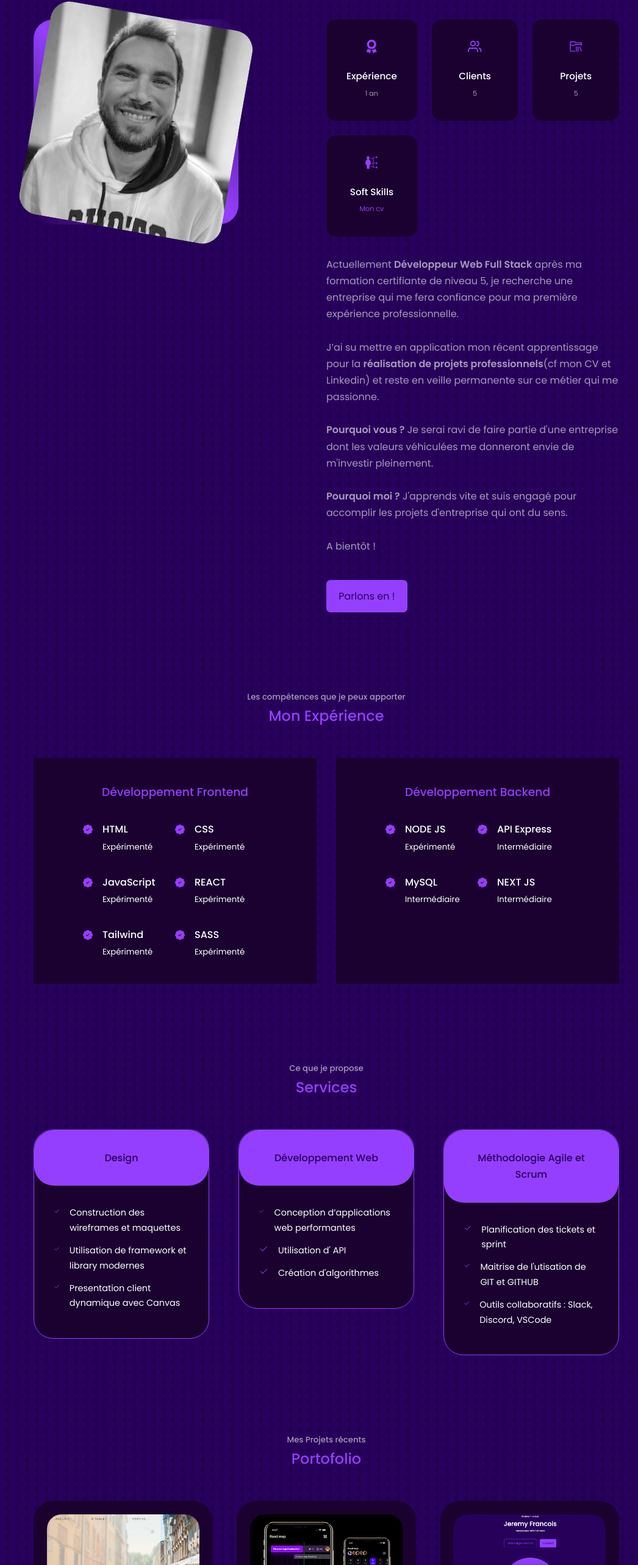
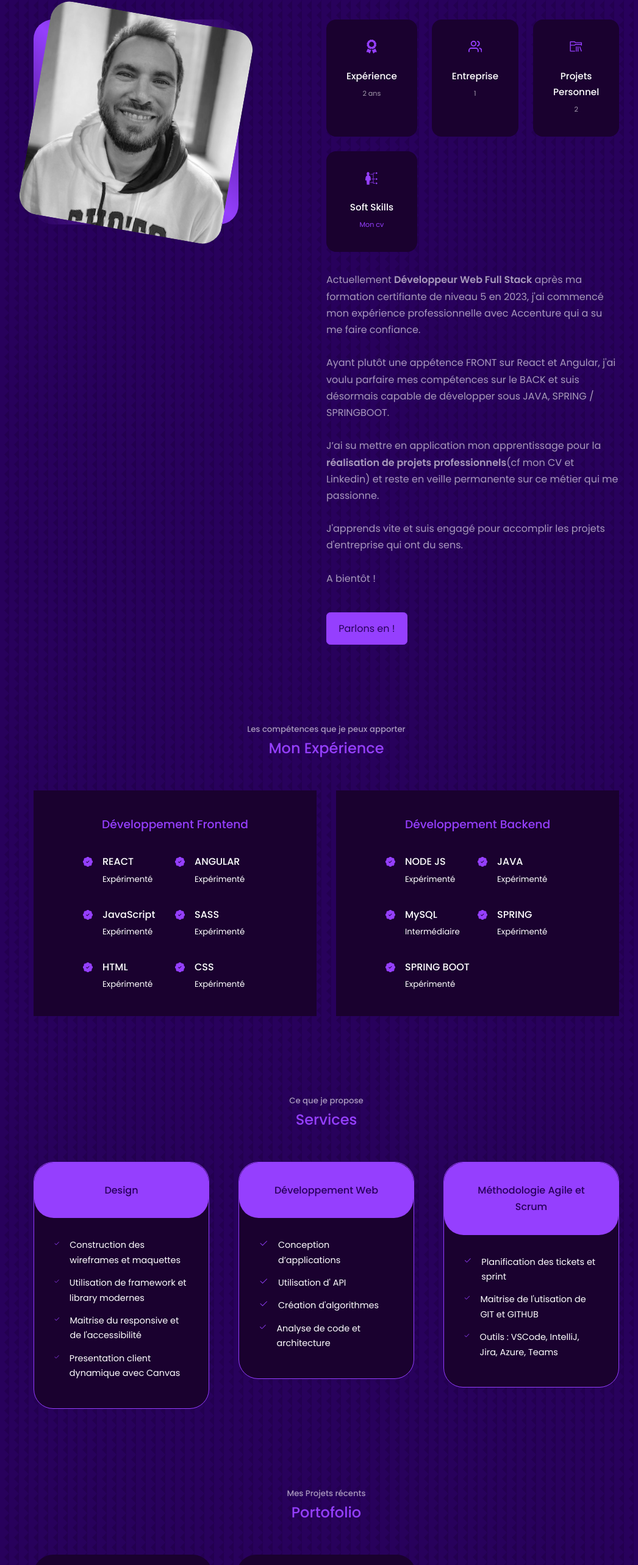
Before and after one commit to Jayroots/react_portofolio, a React (Create React App) app: page / in a window 1280 px wide. Shown: the part 1007-3573 px from the top of the page at 61% size, without its empty margins (105-1151 px from the left). Built offline with nearby package versions, Linux system fonts and the light colour scheme.

Commit message:
mise a jour experiences

```diff
--- a/src/components/about/About.jsx
+++ b/src/components/about/About.jsx
@@ -28,17 +28,17 @@ const About = () => {
             <article className='about__card'>
               <FaAward className='about__icon' />
               <h5>Expérience</h5>
-              <small>1 an</small>
+              <small>2 ans</small>
             </article>
             <article className='about__card'>
               <FiUsers className='about__icon' />
-              <h5>Clients</h5>
-              <small>5</small>
+              <h5>Entreprise</h5>
+              <small>1</small>
             </article>
             <article className='about__card'>
               <VscFolderLibrary className='about__icon' />
-              <h5>Projets</h5>
-              <small>5</small>
+              <h5>Projets Personnel</h5>
+              <small>2</small>
             </article>
             <article className='about__card'>
               <GiSkills className='about__icon' />
@@ -47,19 +47,19 @@ const About = () => {
             </article>
           </div>
           <p>
-          Actuellement <strong>Développeur Web Full Stack</strong> après ma formation certifiante de niveau 5,
-          je recherche une entreprise qui me fera confiance pour ma première expérience professionnelle.
+          Actuellement <strong>Développeur Web Full Stack</strong> après ma formation certifiante de niveau 5 en 2023,
+          j'ai commencé mon expérience professionnelle avec Accenture qui a su me faire confiance.
 
             <br /><br />
-
-            J’ai su mettre en application mon récent apprentissage pour la <strong>réalisation de projets professionnels</strong>
+            Ayant plutôt une appétence FRONT sur React et Angular, j'ai voulu parfaire mes compétences
+            sur le BACK et suis désormais capable de développer sous JAVA, SPRING / SPRINGBOOT.
+            <br /> <br />
+            J’ai su mettre en application mon apprentissage pour la <strong>réalisation de projets professionnels</strong>
             (cf mon CV et Linkedin) et reste en veille permanente sur ce métier qui me passionne.
             <br /><br />
-            <strong>Pourquoi vous ?</strong> Je serai ravi de faire partie d'une entreprise dont les valeurs véhiculées
-             me donneront envie de m'investir pleinement.
-            <br /> <br />
 
-            <strong> Pourquoi moi ?</strong> J'apprends vite et suis engagé pour accomplir les projets d'entreprise qui ont du sens.
+
+            J'apprends vite et suis engagé pour accomplir les projets d'entreprise qui ont du sens.
             <br /><br />
             A bientôt !
           </p>
--- a/src/components/experience/Experience.jsx
+++ b/src/components/experience/Experience.jsx
@@ -15,14 +15,14 @@ const Experience = () => {
             <article className='experience__details'>
               <BsPatchCheckFill className='experience__details-icon' />
               <div>
-                <h4>HTML </h4>
+                <h4>REACT </h4>
                 <small class='text-light'>Expérimenté</small>
               </div>
             </article>
             <article className='experience__details'>
               <BsPatchCheckFill className='experience__details-icon' />
               <div>
-                <h4>CSS </h4>
+                <h4>ANGULAR</h4>
                 <small class='text-light'>Expérimenté</small>
               </div>
             </article>
@@ -36,21 +36,21 @@ const Experience = () => {
             <article className='experience__details'>
               <BsPatchCheckFill className='experience__details-icon' />
               <div>
-                <h4>REACT </h4>
+                <h4>SASS </h4>
                 <small class='text-light'>Expérimenté</small>
               </div>
             </article>
             <article className='experience__details'>
               <BsPatchCheckFill className='experience__details-icon' />
               <div>
-                <h4>Tailwind </h4>
+                <h4>HTML </h4>
                 <small class='text-light'>Expérimenté</small>
               </div>
             </article>
             <article className='experience__details'>
               <BsPatchCheckFill className='experience__details-icon' />
               <div>
-                <h4>SASS </h4>
+                <h4>CSS </h4>
                 <small class='text-light'>Expérimenté</small>
               </div>
             </article>
@@ -73,8 +73,8 @@ const Experience = () => {
             <article className='experience__details'>
               <BsPatchCheckFill className='experience__details-icon' />
               <div>
-                <h4>API Express </h4>
-                <small class='text-light'>Intermédiaire</small>
+                <h4>JAVA </h4>
+                <small class='text-light'>Expérimenté</small>
               </div>
             </article>
 
@@ -89,11 +89,18 @@ const Experience = () => {
             <article className='experience__details'>
               <BsPatchCheckFill className='experience__details-icon' />
               <div>
-                <h4>NEXT JS </h4>
-                <small class='text-light'>Intermédiaire</small>
+                <h4>SPRING </h4>
+                <small class='text-light'>Expérimenté</small>
               </div>
             </article>
 
+            <article className='experience__details'>
+              <BsPatchCheckFill className='experience__details-icon' />
+              <div>
+                <h4>SPRING BOOT </h4>
+                <small class='text-light'>Expérimenté</small>
+              </div>
+            </article>
 
           </div>
 
--- a/src/components/portofolio/Portofolio.jsx
+++ b/src/components/portofolio/Portofolio.jsx
@@ -1,54 +1,26 @@
 import React from 'react'
 import './portofolio.css'
-import IMG1 from '../../assets/portfolio1.jpg'
-import IMG2 from '../../assets/portfolio2.jpg'
 import IMG3 from '../../assets/portfolio3.jpg'
-import IMG4 from '../../assets/portfolio4.jpg'
 import IMG5 from '../../assets/portfolio5.jpg'
 
 const data = [
 
   {
     id: 1,
-    image: IMG1,
-    title: 'WIld Eats',
-    github: 'https://github.com/SL-Production/Project01',
-    demo: 'https://web.wildeats.fr/',
-    text: 'Annuaire interactif des restaurants se situant dans le quartier de la Cité des Congrès près de la WILD CODE SCHOOL. Développement HTML CSS et JAVASCRIPT dont sélection des commerçants par FILTRE '
-  },
-  {
-    id: 2,
-    image: IMG2,
-    title: 'Lets Go',
-    github: 'https://github.com/Headonnn/LetsGo',
-    demo: 'https://dribble.com',
-    text: 'Portail référençant les évènements en Loire Atlantique : utilisation d API et mise en place de menus filtrants'
-  },
-  {
-    id: 3,
     image: IMG3,
     title: 'Curriculum Vitae',
     github: 'https://github.com/Jayroots/react_portofolio',
     demo: 'https://cv-opal-seven.vercel.app/',
-    text: 'CV intéractif et dynamique créé de zéro sous REACT JS : liens fonctionnels vers messagerie et réseaux sociaux'
+    text: 'PROJET PERSONNEL INITIATIQUE POUR DECOUVRIR REACT  : CV intéractif et dynamique créé de zéro, liens fonctionnels vers messagerie et réseaux sociaux'
 
   },
   {
-    id: 4,
-    image: IMG4,
-    title: 'AFAC 974',
-    github: 'https://github.com/MathieuMrt/AFAC',
-    demo: 'http://vps-d5babf40.vps.ovh.net:5030/',
-    text: "Site vitrine affichant une galerie d'oeuvres d'art, possibilité pour le visiteur de se connecter et mettre en favoris des oeuvres et mettre à jour son profil. Partie Administrateur pour la gestion du contenu : ajout, suppression et modification des oeuvres et droits utilisateurs."
-
-  },
-  {
-    id: 5,
+    id: 2,
     image: IMG5,
     title: 'E QUAL',
     github: 'https://github.com/Jayroots/equal',
     demo: 'https://equal-one.vercel.app/',
-    text: "Site vitrine dynamique affichant les analyses de la qualité de l'eau en France avec service de GEOLOCALISATION, RECHERCHE et analyse via GRAPHIQUE DE DONNEES."
+    text: "PROJET PROFESSIONEL REALISE DANS LE CADRE D UN ENTRETIEN POUR DECOUVRIR NEXTJS : Site vitrine dynamique affichant les analyses de la qualité de l'eau en France avec service de GEOLOCALISATION, RECHERCHE et analyse via GRAPHIQUE DE DONNEES."
 
   },
 
--- a/src/components/services/Services.jsx
+++ b/src/components/services/Services.jsx
@@ -21,6 +21,9 @@ const Services = () => {
               <p>Utilisation de framework et library modernes</p>
             </li>
             <li><BsCheck2 className='service__list-icon' />
+              <p>Maitrise du responsive et de l'accessibilité</p>
+            </li>
+            <li><BsCheck2 className='service__list-icon' />
               <p>Presentation client dynamique avec Canvas </p>
             </li>
 
@@ -33,7 +36,7 @@ const Services = () => {
           </div>
           <ul className='service__list'>
             <li><BsCheck2 className='service__list-icon' />
-              <p> Conception d’applications web performantes
+              <p> Conception d’applications
               </p>
             </li>
             <li><BsCheck2 className='service__list-icon' />
@@ -41,6 +44,9 @@ const Services = () => {
             </li>
             <li><BsCheck2 className='service__list-icon' />
               <p>Création d'algorithmes  </p>
+            </li>
+            <li><BsCheck2 className='service__list-icon' />
+              <p>Analyse de code et architecture </p>
             </li>
 
           </ul>
@@ -58,7 +64,7 @@ const Services = () => {
               <p>Maitrise de l'utisation de GIT et GITHUB</p>
             </li>
             <li><BsCheck2 className='service__list-icon' />
-              <p>Outils collaboratifs : Slack, Discord, VSCode </p>
+              <p>Outils : VSCode, IntelliJ, Jira, Azure, Teams </p>
             </li>
 
           </ul>
```
